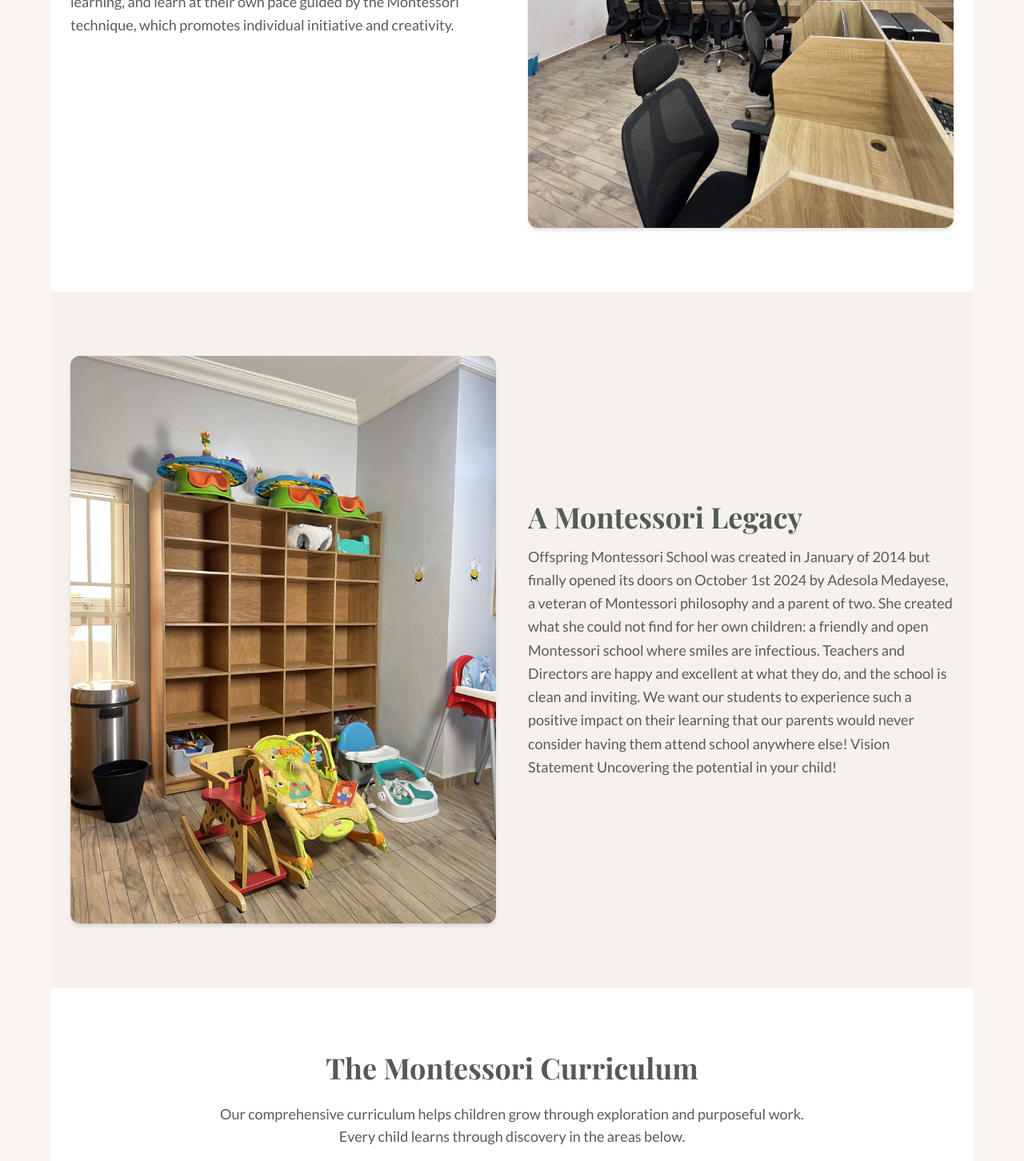
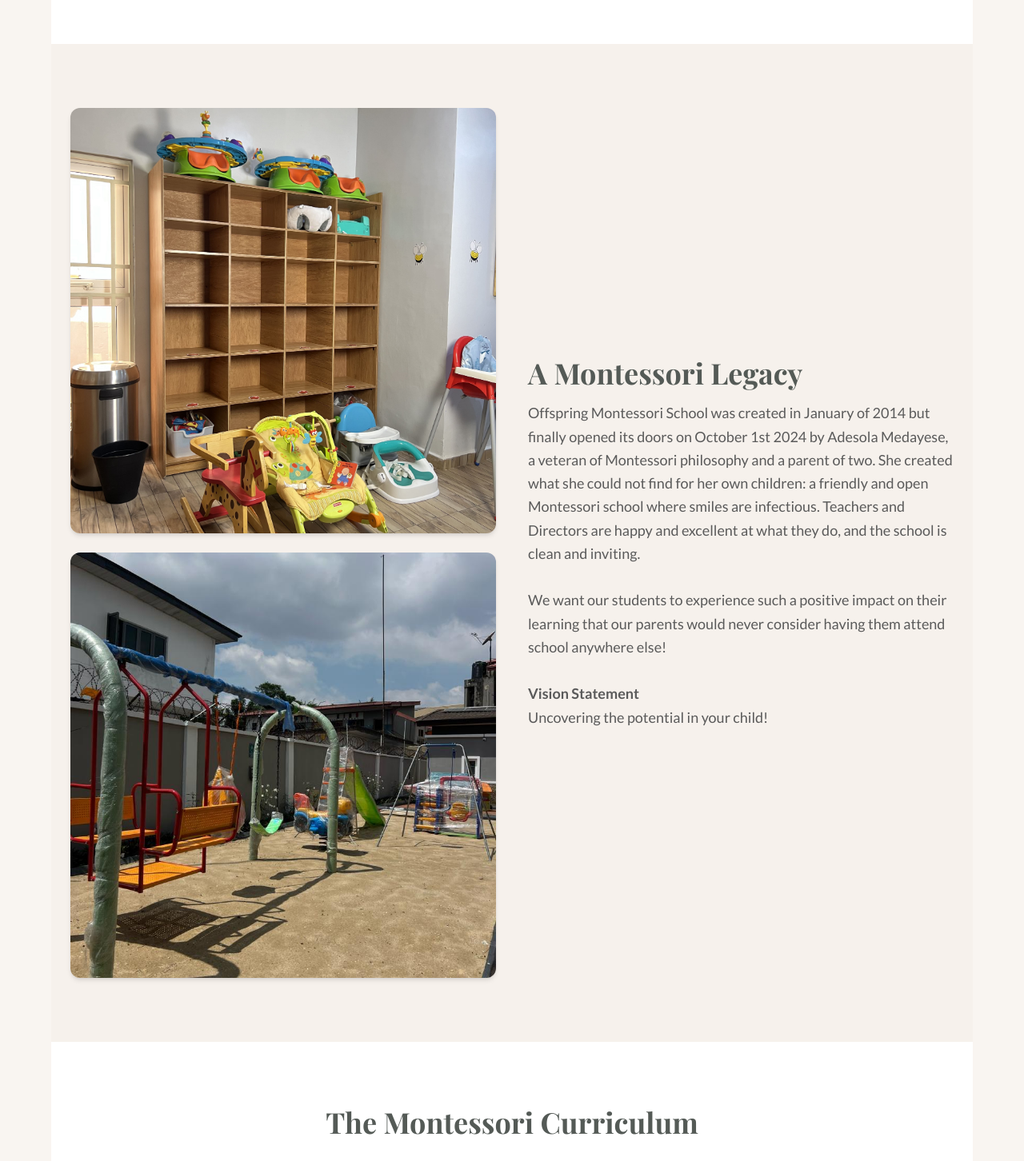
Before and after one commit to ZzelakS/Offspring, a React (Vite) app: page /about in a window 1280 px wide. Shown: the part 600-2052 px from the top of the page at 80% size. Built offline with nearby package versions, Linux system fonts and the light colour scheme.

Commit message:
modified about page

```diff
--- a/src/pages/About.jsx
+++ b/src/pages/About.jsx
@@ -22,7 +22,7 @@
           </p>
         </motion.div>
         <motion.img
-          src="/Mission.jpg"
+          src="/Class.jpeg"
           alt="Mission"
           className="rounded-xl shadow-md"
           initial={{ opacity: 0, scale: 0.95 }}
@@ -34,25 +34,45 @@
 
   {/* History + Philosophy */}
 <section className="px-6 py-20 bg-[#f6f1ec] grid md:grid-cols-2 gap-10 items-center max-w-6xl mx-auto">
-        <motion.img
-          src="/Philosophy.jpg"
-          alt="Philosophy"
-          className="rounded-xl shadow-md"
+  {/* Two stacked square thumbnails */}
+  <motion.div
+    className="flex flex-col gap-6"
     initial={{ opacity: 0, scale: 0.95 }}
     whileInView={{ opacity: 1, scale: 1 }}
     transition={{ duration: 0.6 }}
     viewport={{ once: true }}
+  >
+    <img
+      src="/Philosophy.jpg"
+      alt="Philosophy"
+      className="rounded-xl shadow-md w-full h-58 object-cover aspect-square"
     />
-        <motion.div initial="hidden" whileInView="visible" viewport={{ once: true }} variants={fadeUp}>
+    <img
+      src="/Playground.jpeg"
+      alt="History"
+      className="rounded-xl shadow-md w-full h-58 object-cover aspect-square"
+    />
+  </motion.div>
+
+  {/* Text content */}
+  <motion.div
+    initial="hidden"
+    whileInView="visible"
+    viewport={{ once: true }}
+    variants={fadeUp}
+  >
     <h2 className="text-4xl font-semibold mb-4 text-[#545A56]">A Montessori Legacy</h2>
     <p className="text-lg text-[#5A5A5A] leading-relaxed">
       Offspring Montessori School was created in January of 2014 but finally opened its doors on October 1st 2024 by Adesola Medayese, a veteran of Montessori philosophy and a parent of two. She created what she could not find for her own children: a friendly and open Montessori school where smiles are infectious. Teachers and Directors are happy and excellent at what they do, and the school is clean and inviting.
+      <br /><br />
       We want our students to experience such a positive impact on their learning that our parents would never consider having them attend school anywhere else!
-Vision Statement
+      <br /><br />
+      <strong>Vision Statement</strong><br />
       Uncovering the potential in your child!
     </p>
   </motion.div>
 </section>
+
 
       {/* Curriculum Overview */}
       <section className="px-6 py-20 bg-white max-w-6xl mx-auto text-center">
@@ -103,7 +123,7 @@
         <motion.img
           src="/Music Room.jpeg"
           alt="Enrichment"
-          className="rounded-xl shadow-md"
+          className="rounded-xl shadow-md aspect-square"
           initial={{ opacity: 0, scale: 0.95 }}
           whileInView={{ opacity: 1, scale: 1 }}
           transition={{ duration: 0.6 }}
--- a/src/pages/Admissions.jsx
+++ b/src/pages/Admissions.jsx
@@ -125,6 +125,36 @@
         </ul>
       </section>
 
+            {/* What to Bring */}
+      <section className="py-20 bg-white max-w-5xl mx-auto px-6">
+        <h2 className="text-3xl font-semibold text-center text-[#545A56] mb-8">What to Bring on Your First Day</h2>
+        <ul className="grid md:grid-cols-2 gap-6 text-[#5A5A5A] text-lg">
+          {[
+  "Complete change of clothes including underwear (labeled) — see Clothing section",
+  "Blanket every Monday if your child naps — see Naps and Rest Time",
+  "Daily lunch — see Lunch and Lunch Bag section",
+  "Label everything (especially clothing and blankets)",
+  "At least five pairs of underwear and pants/shorts if toilet training is recent",
+  "No pull-ups or diapers — toddlers must be in underwear",
+  "Check cubby bags labeled with your child’s name for soiled clothes",
+  "Ask for our toilet training guide if your child is starting soon"
+].map((item, index) => (
+            <motion.li
+              key={index}
+              className="bg-[#f9f5f1] p-4 rounded-lg shadow hover:shadow-md hover:-translate-y-1 transition"
+              custom={index}
+              initial="hidden"
+              whileInView="visible"
+              viewport={{ once: true }}
+              variants={fadeUp}
+            >
+              {item}
+            </motion.li>
+          ))}
+        </ul>
+      </section>
+
+
       {/* Age Groups */}
       <section className="py-20 max-w-5xl mx-auto px-6 text-center">
         <h2 className="text-3xl font-semibold mb-10 text-[#545A56]">Age Group Placement</h2>
```
Lines whose indentation alone changed are shown as unchanged.
